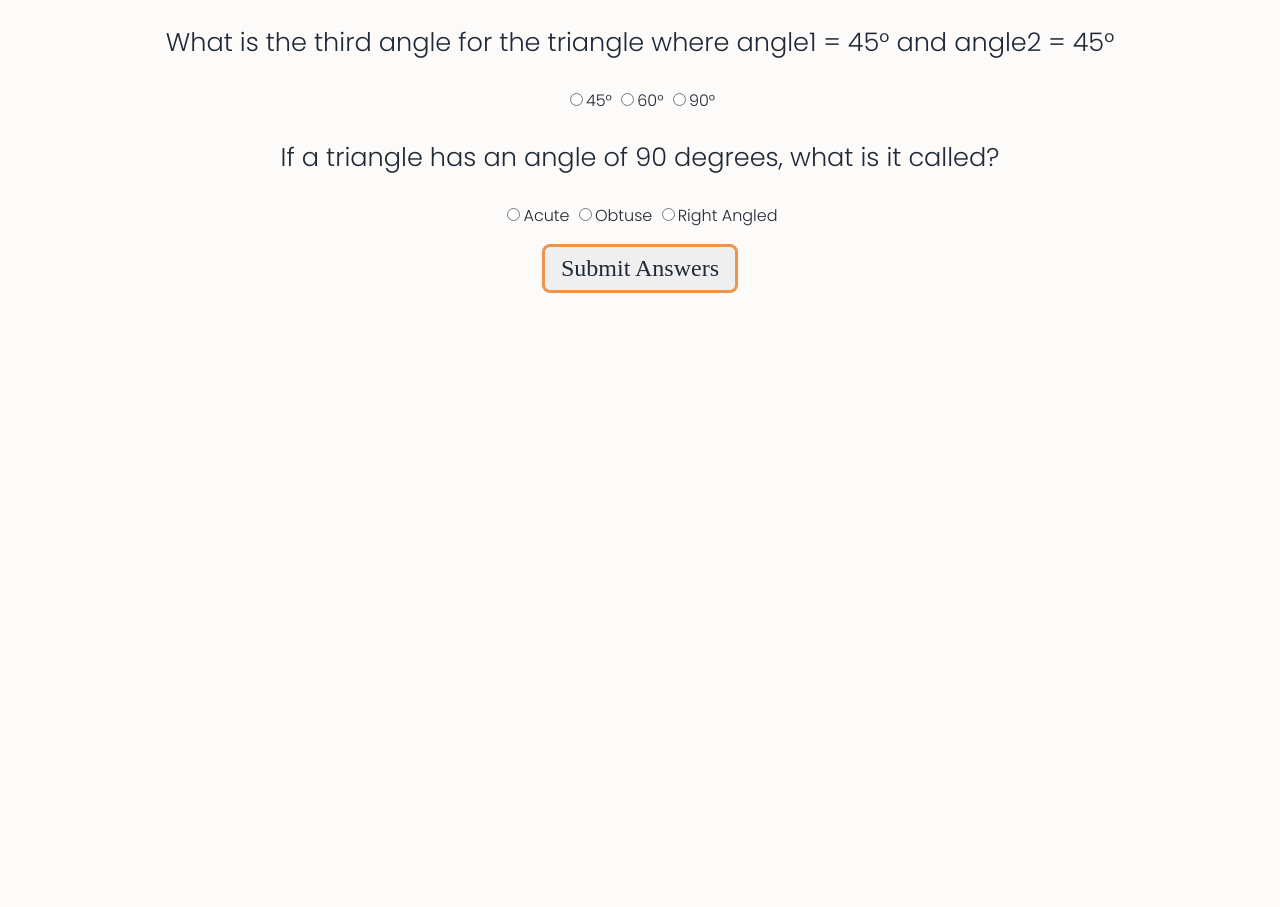
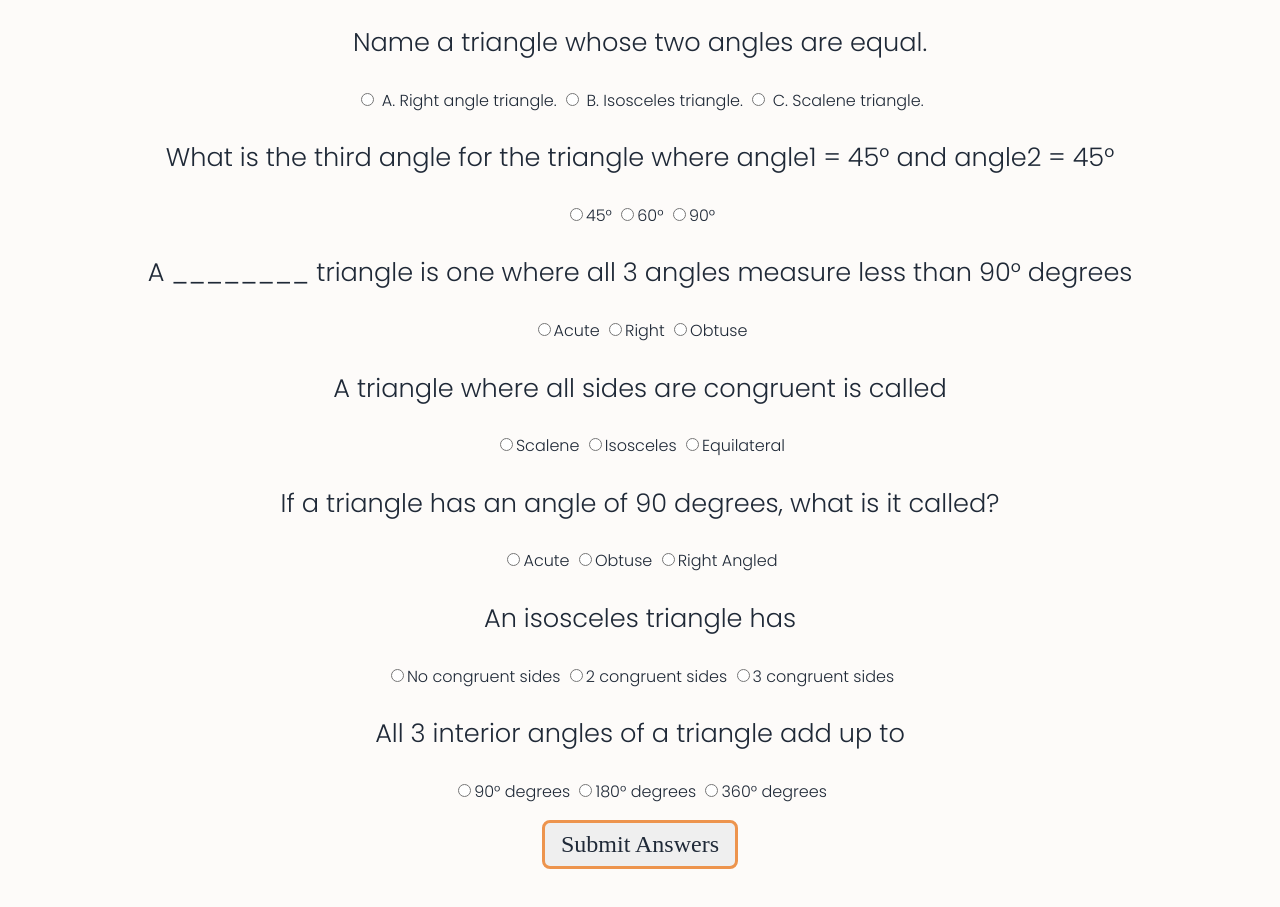
Before and after one commit to khushal-ingle/fun-with-triangle, a plain HTML site: page quiz.html in a window 1280 px wide. Shown: the part 151-1058 px from the top of the page. Before the commit the page ends 800 px from the top, so only its background shows below. Drawn offline with Linux system fonts and the light colour scheme.

Commit message:
added more quiz questions

```diff
--- a/quiz.html
+++ b/quiz.html
@@ -18,16 +18,51 @@
     <h1>Triangle Quiz</h1>
     <form action="" class="quiz-form">
       <div class="question-container">
+        <p>Name a triangle whose two angles are equal.</p>
+        <label><input type="radio" name="question1" value="Right angle triangle"> A. Right angle triangle.</label>
+        <label><input type="radio" name="question1" value="Isosceles triangle"> B. Isosceles triangle.</label>
+        <label><input type="radio" name="question1" value="Scalene triangle"> C. Scalene triangle.</label>
+      </div>
+
+      <div class="question-container">
         <p>What is the third angle for the triangle where angle1 = 45° and angle2 = 45°</p>
-        <label><input type="radio" name="question1" value="45°">45°</label>
-        <label><input type="radio" name="question1" value="60°">60°</label>
-        <label><input type="radio" name="question1" value="90°">90°</label>
+        <label><input type="radio" name="question2" value="45°">45°</label>
+        <label><input type="radio" name="question2" value="60°">60°</label>
+        <label><input type="radio" name="question2" value="90°">90°</label>
+      </div>
+
+      <div class="question-container">
+        <p>A ________ triangle is one where all 3 angles measure less than 90° degrees</p>
+        <label><input type="radio" name="question3" value="Acute">Acute</label>
+        <label><input type="radio" name="question3" value="Right">Right</label>
+        <label><input type="radio" name="question3" value="Obtuse">Obtuse</label>
+      </div>
+
+      <div class="question-container">
+        <p>A triangle where all sides are congruent is called</p>
+        <label><input type="radio" name="question4" value="Scalene">Scalene</label>
+        <label><input type="radio" name="question4" value="Isosceles">Isosceles</label>
+        <label><input type="radio" name="question4" value="Equilateral">Equilateral</label>
       </div>
       <div class="question-container">
         <p>If a triangle has an angle of 90 degrees, what is it called?</p>
-        <label><input type="radio" name="question2" value="acute">Acute</label>
-        <label><input type="radio" name="question2" value="obtuse">Obtuse</label>
-        <label><input type="radio" name="question2" value="right angled">Right Angled</label>
+        <label><input type="radio" name="question5" value="acute">Acute</label>
+        <label><input type="radio" name="question5" value="obtuse">Obtuse</label>
+        <label><input type="radio" name="question5" value="right angled">Right Angled</label>
+      </div>
+
+      <div class="question-container">
+        <p>An isosceles triangle has</p>
+        <label><input type="radio" name="question6" value="No congruent sides">No congruent sides</label>
+        <label><input type="radio" name="question6" value="2 congruent sides">2 congruent sides</label>
+        <label><input type="radio" name="question6" value="3 congruent sides">3 congruent sides</label>
+      </div>
+
+      <div class="question-container">
+        <p>All 3 interior angles of a triangle add up to</p>
+        <label><input type="radio" name="question7" value="90 degrees">90° degrees</label>
+        <label><input type="radio" name="question7" value="180 degrees">180° degrees</label>
+        <label><input type="radio" name="question7" value="360 degrees">360° degrees</label>
       </div>
 
     </form>
--- a/quiz.js
+++ b/quiz.js
@@ -2,7 +2,7 @@ const quizForm = document.querySelector(".quiz-form");
 const submitAnswerBtn = document.querySelector("#submit-answer-btn");
 const outputE1 = document.querySelector("#output");
 
-const correctAnswer = ["90°","right angled"];
+const correctAnswer = ["Isosceles triangle","90°","Acute","Equilateral","right angled","2 congruent sides","180 degrees"];
 
 submitAnswerBtn.addEventListener("click",calculateScore);
 
--- a/style.css
+++ b/style.css
@@ -52,9 +52,9 @@ div {
 }
 .side-input{
     display: block;
-    margin: auto;
-    width: 40%;
-    padding: 0.5rem;
+    margin:auto;
+    width: 30%;
+    padding: 2rem;
     text-align: center;
     color: var(--text-color);
     font-size: large;
@@ -62,6 +62,10 @@ div {
     outline: none;
     border: none;
     border-bottom: 2px solid var(--text-color);
+}
+
+#hypotenuse-btn{
+    margin-top: 50px;
 }
 
 button {
@@ -76,6 +80,11 @@ button {
     /* background-color: var(--light-color); */
     color: var(--text-color);
     cursor: pointer;
+}
+
+#output{
+    padding: 2rem;
+    font-size: large;
 }
 
 h1 {
```
Also changed, not shown: hypotenuse.html (+2 -2 lines), hypotenuse.js (+15 -7 lines), index.js (+14 -6 lines).
